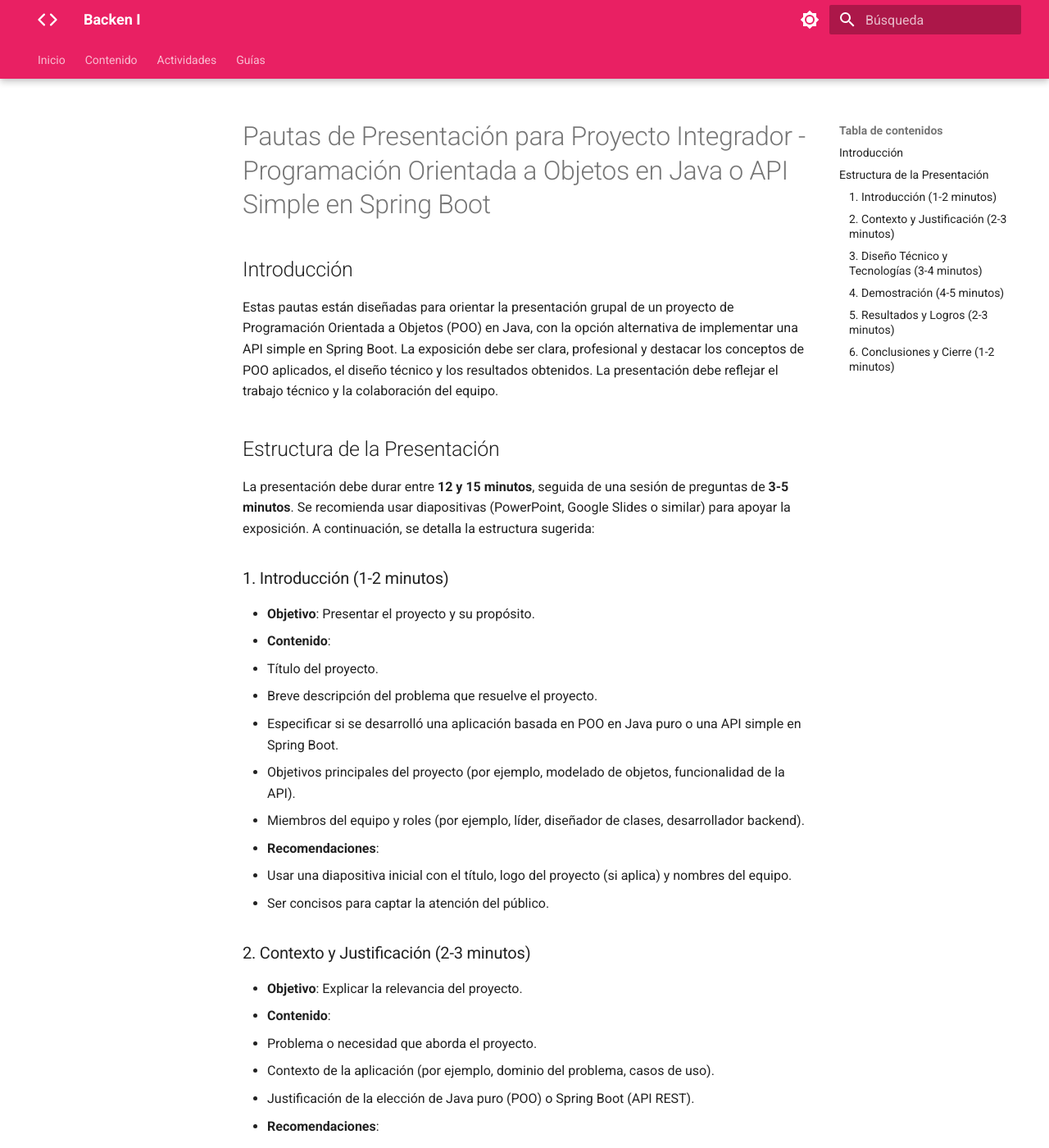
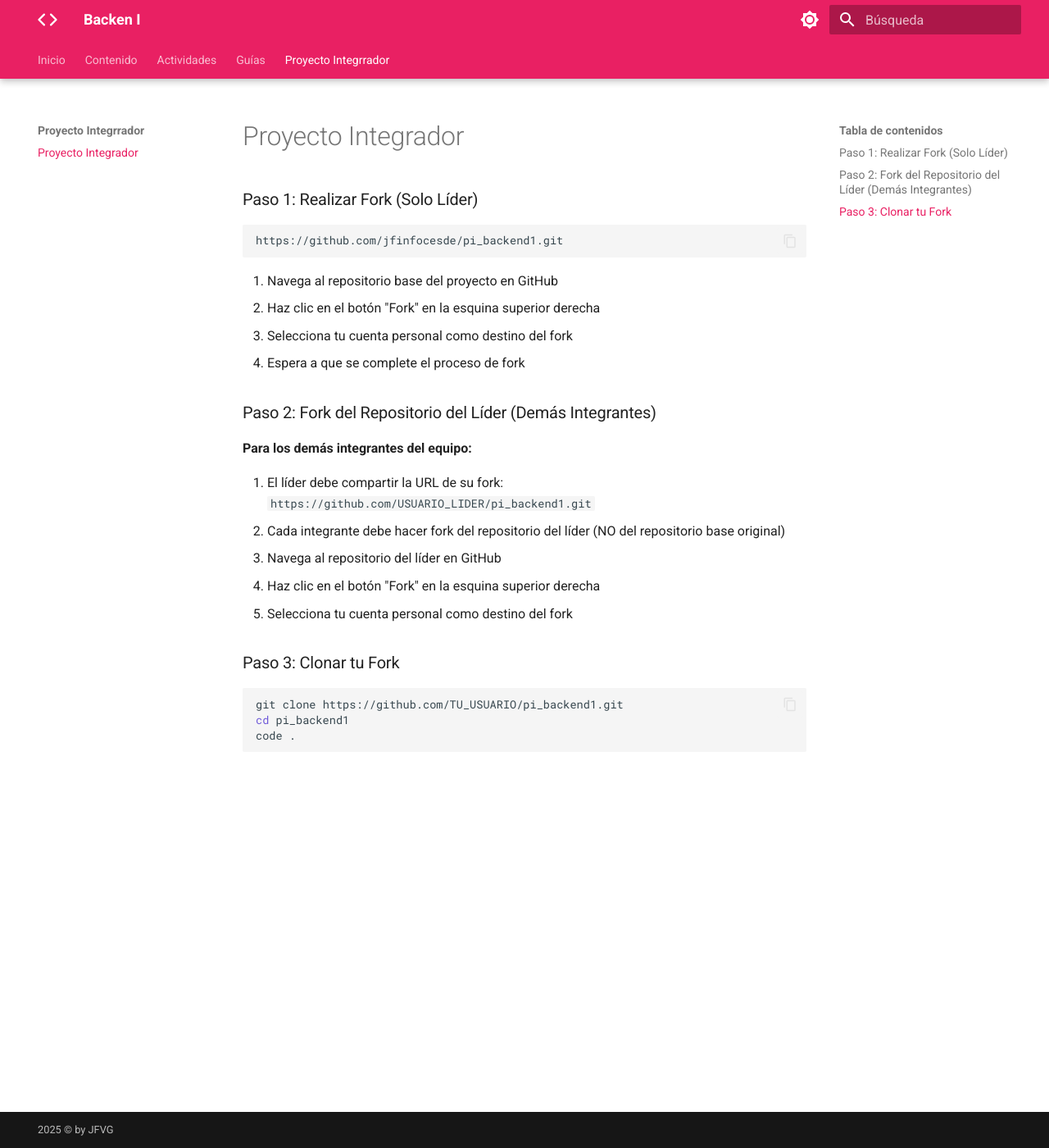
Before and after one commit to jfinfocesde/25b1, an MkDocs documentation site: the page built from docs/pi/p1.md, in a window 1280 px wide and 1400 px high. Shown: the whole window at 82% size. Built offline with MkDocs 1.6.1 and Material for MkDocs 9.7.7, drawn with Linux system fonts in a browser that asks for light colours; some of the changed text lies outside the part shown.

Commit message:
02-09-2025

````diff
--- a/docs/pi/p1.md
+++ b/docs/pi/p1.md
@@ -1,86 +1,29 @@
-# Pautas de Presentación para Proyecto Integrador - Programación Orientada a Objetos en Java o API Simple en Spring Boot
+# Proyecto Integrador
 
-## Introducción
-Estas pautas están diseñadas para orientar la presentación grupal de un proyecto de Programación Orientada a Objetos (POO) en Java, con la opción alternativa de implementar una API simple en Spring Boot. La exposición debe ser clara, profesional y destacar los conceptos de POO aplicados, el diseño técnico y los resultados obtenidos. La presentación debe reflejar el trabajo técnico y la colaboración del equipo.
+### Paso 1: Realizar Fork (Solo Líder)
 
-## Estructura de la Presentación
-La presentación debe durar entre **12 y 15 minutos**, seguida de una sesión de preguntas de **3-5 minutos**. Se recomienda usar diapositivas (PowerPoint, Google Slides o similar) para apoyar la exposición. A continuación, se detalla la estructura sugerida:
+```bash
+https://github.com/jfinfocesde/pi_backend1.git
+```
 
-### 1. Introducción (1-2 minutos)
-- **Objetivo**: Presentar el proyecto y su propósito.
-- **Contenido**:
-  - Título del proyecto.
-  - Breve descripción del problema que resuelve el proyecto.
-  - Especificar si se desarrolló una aplicación basada en POO en Java puro o una API simple en Spring Boot.
-  - Objetivos principales del proyecto (por ejemplo, modelado de objetos, funcionalidad de la API).
-  - Miembros del equipo y roles (por ejemplo, líder, diseñador de clases, desarrollador backend).
-- **Recomendaciones**:
-  - Usar una diapositiva inicial con el título, logo del proyecto (si aplica) y nombres del equipo.
-  - Ser concisos para captar la atención del público.
+1. Navega al repositorio base del proyecto en GitHub
+2. Haz clic en el botón "Fork" en la esquina superior derecha
+3. Selecciona tu cuenta personal como destino del fork
+4. Espera a que se complete el proceso de fork
 
-### 2. Contexto y Justificación (2-3 minutos)
-- **Objetivo**: Explicar la relevancia del proyecto.
-- **Contenido**:
-  - Problema o necesidad que aborda el proyecto.
-  - Contexto de la aplicación (por ejemplo, dominio del problema, casos de uso).
-  - Justificación de la elección de Java puro (POO) o Spring Boot (API REST).
-- **Recomendaciones**:
-  - Incluir ejemplos concretos del problema que resuelve el proyecto.
-  - Usar diagramas simples para ilustrar el contexto o el flujo del sistema.
+### Paso 2: Fork del Repositorio del Líder (Demás Integrantes)
 
-### 3. Diseño Técnico y Tecnologías (3-4 minutos)
-- **Objetivo**: Detallar la estructura técnica del proyecto.
-- **Contenido**:
-  - **Para proyectos de POO en Java**:
-    - Explicar los principios de POO aplicados (encapsulamiento, herencia, polimorfismo, abstracción).
-    - Describir las clases principales, sus atributos, métodos y relaciones (por ejemplo, asociaciones, herencia).
-    - Mostrar un diagrama UML (diagrama de clases o de casos de uso) para ilustrar el diseño.
-    - Detallar cualquier biblioteca adicional utilizada (por ejemplo, Java Collections, JDBC).
-  - **Para proyectos de API simple en Spring Boot**:
-    - Explicar la estructura de la API (endpoints principales, métodos HTTP como GET, POST, etc.).
-    - Describir las entidades, controladores, servicios y repositorios implementados.
-    - Detallar la conexión con la base de datos (si aplica) y tecnologías utilizadas (por ejemplo, Spring Data JPA, H2, MySQL).
-  - **Integración**:
-    - Explicar cómo se estructuró el proyecto para cumplir con los requisitos funcionales.
-    - Mostrar un diagrama de arquitectura (por ejemplo, flujo de datos entre clases o entre cliente y API).
-- **Recomendaciones**:
-  - Usar diagramas UML o de arquitectura claros y bien etiquetados.
-  - Evitar tecnicismos excesivos; explicar los conceptos en términos accesibles.
-  - Incluir fragmentos de código relevantes (por ejemplo, una clase clave o un endpoint).
+**Para los demás integrantes del equipo:**
 
-### 4. Demostración (4-5 minutos)
-- **Objetivo**: Mostrar el funcionamiento del proyecto en acción.
-- **Contenido**:
-  - **Para proyectos de POO en Java**:
-    - Mostrar una demostración en vivo (por ejemplo, ejecución de la aplicación en consola o con una interfaz gráfica simple).
-    - Resaltar cómo las clases interactúan para cumplir con los requisitos.
-  - **Para proyectos de API en Spring Boot**:
-    - Mostrar una demostración de los endpoints de la API (usando herramientas como Postman o cURL).
-    - Si hay una interfaz básica (por ejemplo, Swagger UI), mostrar su uso.
-  - Incluir ejemplos de entrada y salida (por ejemplo, resultados en consola, respuestas JSON de la API).
-- **Recomendaciones**:
-  - Asegurarse de que la demostración sea fluida; probar todo previamente.
-  - Resaltar las funcionalidades más importantes y su relación con los conceptos de POO o la API.
-  - Si no es posible una demo en vivo, preparar un vídeo corto (1-2 minutos) con una narración clara.
+1. El líder debe compartir la URL de su fork: `https://github.com/USUARIO_LIDER/pi_backend1.git`
+2. Cada integrante debe hacer fork del repositorio del líder (NO del repositorio base original)
+3. Navega al repositorio del líder en GitHub
+4. Haz clic en el botón "Fork" en la esquina superior derecha
+5. Selecciona tu cuenta personal como destino del fork
 
-### 5. Resultados y Logros (2-3 minutos)
-- **Objetivo**: Resaltar los resultados obtenidos y el impacto del proyecto.
-- **Contenido**:
-  - Principales funcionalidades implementadas (por ejemplo, gestión de datos, procesamiento de solicitudes HTTP).
-  - Beneficios del diseño orientado a objetos o de la API (por ejemplo, modularidad, escalabilidad).
-  - Retos técnicos o de equipo superados durante el desarrollo.
-  - Posibles aplicaciones prácticas del proyecto.
-- **Recomendaciones**:
-  - Usar ejemplos concretos o capturas de pantalla para mostrar resultados.
-  - Destacar el trabajo en equipo y la resolución de problemas.
-
-### 6. Conclusiones y Cierre (1-2 minutos)
-- **Objetivo**: Resumir el proyecto y cerrar la presentación.
-- **Contenido**:
-  - Resumen de los puntos clave (problema, solución, resultados).
-  - Lecciones aprendidas durante el desarrollo (por ejemplo, sobre POO o Spring Boot).
-  - Posibles mejoras o trabajos futuros (por ejemplo, añadir más endpoints, optimizar el diseño de clases).
-  - Agradecimiento al público y apertura a preguntas.
-- **Recomendaciones**:
-  - Terminar con una diapositiva de cierre que incluya un mensaje claro o una visión futura.
-  - Preparar respuestas para posibles preguntas técnicas (por ejemplo, sobre diseño de clases, manejo de errores, o rendimiento).
+### Paso 3: Clonar tu Fork
+```bash
+git clone https://github.com/TU_USUARIO/pi_backend1.git
+cd pi_backend1
+code .
+```
--- a/docs/pi/p2.md
+++ /dev/null
@@ -1 +0,0 @@
-# Avance 1
--- a/mkdocs.yml
+++ b/mkdocs.yml
@@ -89,6 +89,9 @@ nav:
       - guides/p1.md
       - guides/p2.md
 
+  - Proyecto Integrrador:
+    - pi/p1.md
+
   # - Blog:
   #    - blog/index.md
   # - Acerca de: about.md
````
